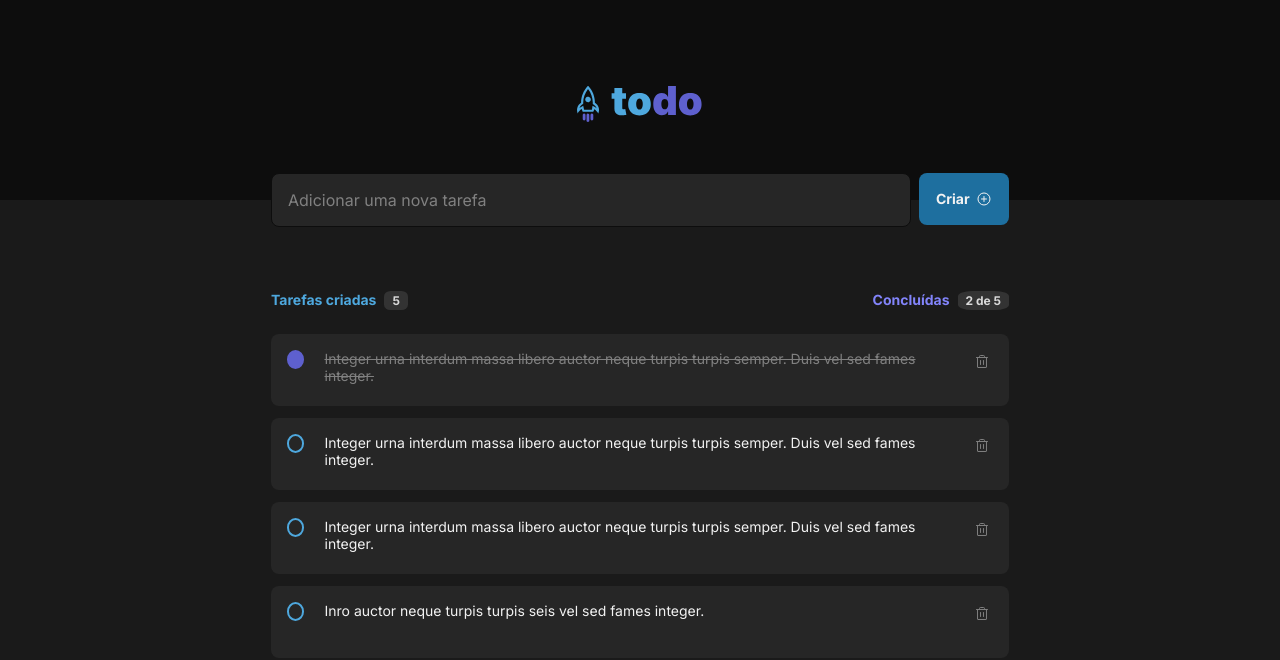
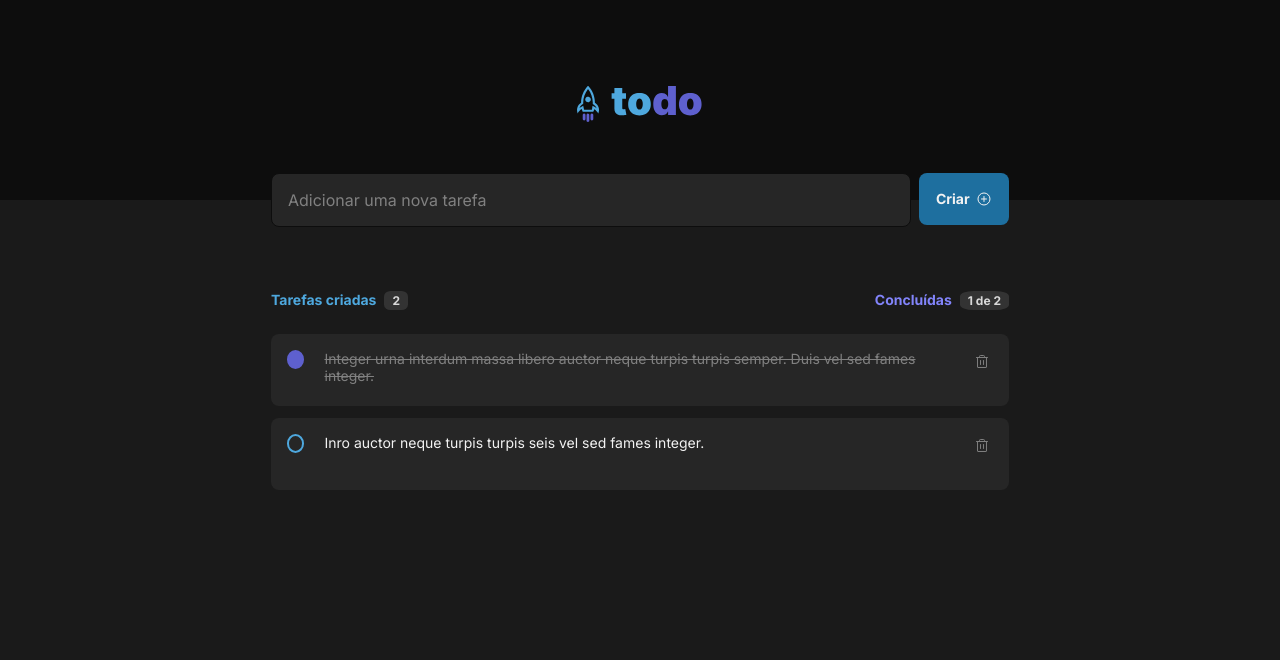
Before and after one commit to ademir2011/projeto-1-ignite-rocketseat, a React (Vite) app: page / in a window 1280 px wide. Shown: the top 660 px of the page. Built offline with nearby package versions, Linux system fonts and the light colour scheme.

Commit message:
adicionando interação do checked e criação de novas tarefas

```diff
--- a/src/App.tsx
+++ b/src/App.tsx
@@ -1,15 +1,56 @@
+import { useState } from 'react';
 import styles from './App.module.css';
 import { Header } from './components/Header';
 import { Search } from './components/Search';
 import { Todo } from './components/Todo';
 
 export function App() {
+
+  const elements = [
+    {
+      id: 1,
+      title: 'Integer urna interdum massa libero auctor neque turpis turpis semper. Duis vel sed fames integer.',
+      checked: true
+    },
+    {
+      id: 2,
+      title: 'Inro auctor neque turpis turpis seis vel sed fames integer.',
+      checked: false
+    }
+  ];
+
+  const [elementList, setElements] = useState(elements);
+
+  function handlerSearchSubmit() {
+    event?.preventDefault();
+    console.log(event.target.todo.value);
+    const newElementList = [...elementList, { id: (Math.floor(Math.random() * 123123)), title: event.target.todo.value, checked: false }];
+    setElements(newElementList);
+  }
+
+  function handlerCbChange() {
+
+    const newElements = elementList.map((element) => {
+      if (element.id === Number.parseInt(event.target.name)) {
+        element.checked = event.target.checked;
+      }
+      return element;
+    });
+
+    setElements(newElements);
+  }
+
   return (
     <div>
       <Header />
       <main className={styles.main}>
-        <Search />
-        <Todo />
+        <Search handlerSearchSubmit={handlerSearchSubmit} />
+        <Todo
+          elements={elementList}
+          totalElements={elementList.length}
+          amountFinish={elementList.filter(e => e.checked).length}
+          handlerCbChange={handlerCbChange}
+        />
       </main>
     </div>
   );
--- a/src/components/Card.tsx
+++ b/src/components/Card.tsx
@@ -1,16 +1,25 @@
 import styles from './Card.module.css';
-import { Trash } from 'phosphor-react';
+import { Trash, TwitterLogo } from 'phosphor-react';
+import { ChangeEventHandler, FormEventHandler } from 'react';
 
-interface CardInfo {
-    title: String,
+interface myProps {
+    id: number,
+    title: string,
     checked: boolean
+    handlerCbChange: ChangeEventHandler,
 }
 
-export function Card({ title, checked }: CardInfo) {
+export function Card({ id, title, checked, handlerCbChange }: myProps) {
 
     return (
         <div className={styles.card}>
-            <input className={styles.cb} type="checkbox" checked={checked} />
+            <input
+                className={styles.cb}
+                type="checkbox"
+                checked={checked}
+                onChange={handlerCbChange}
+                name={id.toString()}
+            />
             <span className={checked ? styles.cardTextChecked : styles.cardText}>{title}</span>
             <Trash className={styles.trashIcon} />
         </div>
--- a/src/components/Search.tsx
+++ b/src/components/Search.tsx
@@ -1,10 +1,17 @@
 import styles from './Search.module.css';
 import { PlusCircle } from 'phosphor-react';
+import { FormEventHandler, useState } from 'react';
 
-export function Search() {
+interface myProps {
+    handlerSearchSubmit: FormEventHandler
+}
+export function Search({ handlerSearchSubmit }: myProps) {
+
     return (
+        <form onSubmit={handlerSearchSubmit}>
             <div className={styles.wrapper} >
                 <input
+                    name="todo"
                     className={styles.searchInput}
                     placeholder="Adicionar uma nova tarefa"
                 />
@@ -17,5 +24,7 @@ export function Search() {
                     </span>
                 </button>
             </div>
+        </form>
+
     );
 }
--- a/src/components/Todo.tsx
+++ b/src/components/Todo.tsx
@@ -1,44 +1,43 @@
 import styles from './Todo.module.css';
 import { Card } from './Card';
+import { ChangeEventHandler } from 'react';
 
-export function Todo() {
+interface myProps {
+    elements: Element[]
+    totalElements: number,
+    amountFinish: number,
+    handlerCbChange: ChangeEventHandler
+}
 
-    const elements = [
-        {
-            title: 'Integer urna interdum massa libero auctor neque turpis turpis semper. Duis vel sed fames integer.',
-            checked: true
-        },
-        {
-            title: 'Integer urna interdum massa libero auctor neque turpis turpis semper. Duis vel sed fames integer.',
-            checked: false
-        },
-        {
-            title: 'Integer urna interdum massa libero auctor neque turpis turpis semper. Duis vel sed fames integer.',
-            checked: false
-        },
-        {
-            title: 'Inro auctor neque turpis turpis seis vel sed fames integer.',
-            checked: false
-        }
+interface Element {
+    id: number,
+    title: string,
+    checked: boolean
+}
 
-    ];
+export function Todo({ elements, totalElements, amountFinish, handlerCbChange }: myProps) {
 
     return (
         <div className={styles.wrapper}>
             <header className={styles.topHeader}>
                 <div className={styles.createdTodo}>
                     <span className={styles.createdTodoText}>Tarefas criadas</span>
-                    <span className={styles.badge}>5</span>
+                    <span className={styles.badge}>{totalElements}</span>
                 </div>
                 <div className={styles.finishTodo}>
                     <span className={styles.finishTodoText}>Concluídas</span>
-                    <span className={styles.badge}>2 de 5</span>
+                    <span className={styles.badge}>{amountFinish} de {totalElements}</span>
                 </div>
             </header>
             {
                 elements.map((element) => {
                     return (
-                        <Card title={element.title} checked={element.checked} />
+                        <Card
+                            id={element.id}
+                            title={element.title}
+                            checked={element.checked}
+                            handlerCbChange={handlerCbChange}
+                        />
                     );
                 })
             }
```
Lines whose indentation alone changed are shown as unchanged.
